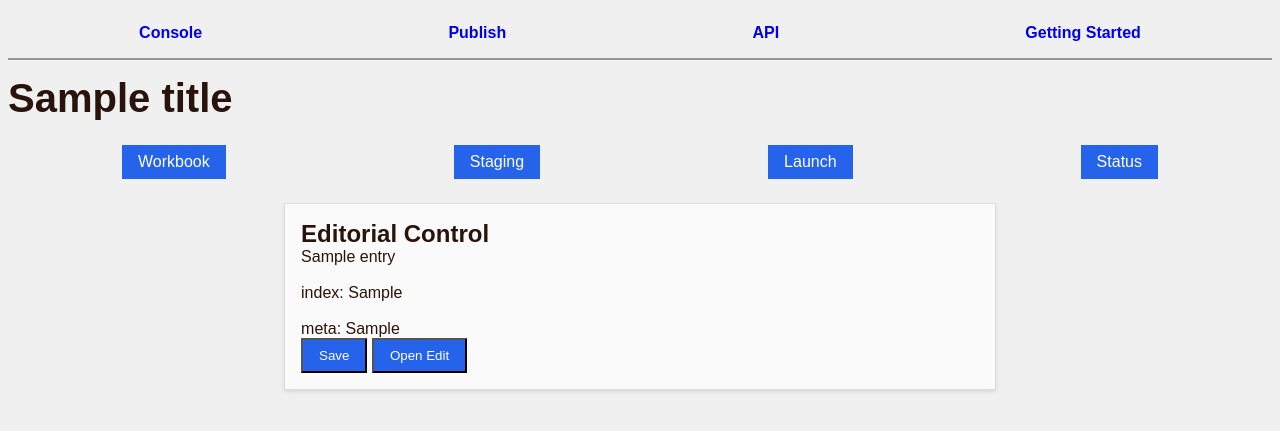
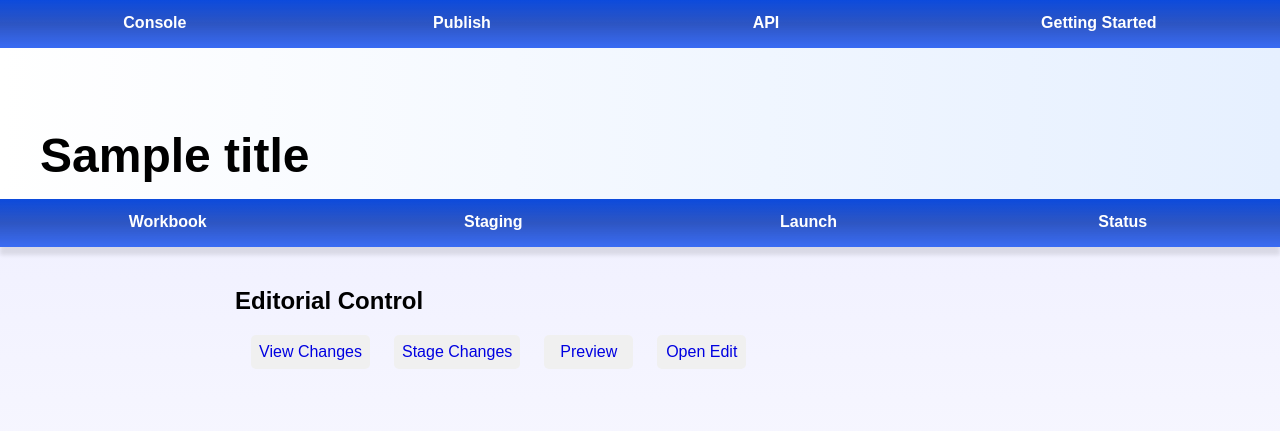
Before and after one commit to SamReynoso/outpostCMS, a Python web app: template templates/publish/workbook.html in a window 1280 px wide. Shown: the top 431 px of the page. Run offline with Jinja, Linux system fonts and the light colour scheme; the template is opened without the code that fills it: most values are stand-ins (such as "Sample title", 1, 10 or a date in 2020).

Commit message:
Style change.
Signed-off-by: Sam Reynoso <sam@ozprealpha.com>

```diff
--- a/templates/base.html
+++ b/templates/base.html
@@ -6,58 +6,69 @@
     }
 
     :root {
-      --margin: 1rem;
       --border-radius: 5px;
-      --background-color: rgb(249, 249, 249);
+      --box-shadow: 0 4px 8px rgba(0, 0, 0, 0.1);
     }
 
     html * {
-      margin: 0;
-      padding: 0;
       box-sizing: border-box;
     }
 
     body {
-      color: rgb(40, 20, 10);
-      background-color: rgb(240, 240, 240);
+      color: rgb(0, 0, 0);
       font-size: 16px;
       font-family: Arial, sans-serif;
+      background: linear-gradient(to bottom, rgb(235, 235, 255), rgb(255, 255, 255)) no-repeat center center fixed;
+      margin: 0;
+      padding: 0;
     }
 
     nav {
+      margin: 0;
       display: flex;
       justify-content: space-around;
-      padding: .5rem;
-      margin: .5rem;
-      border-bottom: 2px solid rgb(150, 150, 150)
+      background-color: rgba(12, 74, 240, 0.8);
+      background-image: linear-gradient(to bottom, rgb(12, 74, 220), rgba(0, 0, 0, 0.2), transparent);
+      align-items: center;
+      height: 3rem;
+      box-shadow: 0 8px 4px rgba(0, 0, 0, 0.1);
 
     }
 
     nav a {
+      color: rgb(255, 255, 255);
       text-decoration: none;
       font-weight: bold;
-      padding: 0.5rem 1rem;
-      border-radius: var(--border-radius);
+      text-align: center;
+      padding: .9rem 1rem;
       transition: background-color 0.3s;
+      height: 100%;
+      min-width: 10ch;
+      transition: all 0.3s;
     }
 
 
     nav a:hover {
+      box-shadow: 0 4px 8px rgba(220, 255, 255, 0.2);
+    }
+
+    nav a:active {
+      box-shadow: 0 4px 8px rgba(0, 0, 0, 0.2);
     }
 
     h1 {
-      font-size: 2.5rem;
-      margin: 1rem .5rem;
+      color: black;;
+      font-size: 3rem;
+      background: linear-gradient(to right, rgb(255, 255, 255), rgb(230, 240, 255));
+      margin: 0;
+      padding: 5rem 0 1rem 2.5rem;
+      width: 100%;
     }
 
     section {
-      background-color: rgb(250, 250, 250);
-      max-width: 80ch;
-      padding: 1rem;
-      margin: 1rem auto;
-      border: 1px solid rgb(221, 221, 221);
-      border-radius: var(--border-radius);
-      box-shadow: 0 2px 4px rgba(0, 0, 0, 0.1);
+      max-width: 100ch;
+      margin: 2.5rem auto;
+      padding-left: 2.5rem;
     }
 
     table {
@@ -70,23 +81,62 @@
       width: 95%;
     }
 
-    th, td {
+    details {
+      padding: .2rem;
+      border-radius: 5px;
+      box-shadow: inset 0 0 5px rgba(0, 0, 0, .3);
+      margin-bottom: 0.5rem;
     }
 
+    details summary {
+      background-color: rgb(255, 255, 255);
+      cursor: pointer;
+      padding: 14px 1rem;
+      border: 1px solid rgb(205, 205, 205);
+      border-radius: 5px;
+      box-shadow: 1px 1px 2px rgba(0, 0, 0, 0.1);
+      transition: all 0.1s ease;
+    }
+
+    details summary:hover {
+      background-color: rgb(242, 242, 242);
+      box-shadow: 1px 1px 2px rgba(0, 0, 0, 0.3);
+    }
+
+
     dl{
-      color: rgb(51, 51, 51);
-      line-height: 1.4;
       font-size: 0.9rem;
       display: grid;
       grid-template-columns: max-content 1fr;
       gap: 0.25rem 1rem;
-      background: rgb(239, 239, 239);
       padding: 0.5rem;
-      border: 1px solid rgb(221, 221, 221);
-      border-bottom: 3px solid rgb(106, 106, 106);
-      border-radius: var(--border-radius);
-      box-shadow: 0 2px 4px rgba(0, 0, 0, 0.1);
+      margin: 1rem;
       white-space: nowrap;
+    }
+
+    .sidebar {
+      display: flex;
+      gap: 1.5rem;
+      margin: 1rem;
+    }
+
+    .sidebar a {
+      color: rgb(0, 0, 225);
+      text-decoration: none;
+      text-align: center;
+      background-color: rgb(240, 240, 240);
+      min-width: 10ch;
+      padding: 0.5rem;
+      border-radius: 5px;
+      transition: background-color 0.3s;
+    }
+
+    .sidebar a:hover {
+      background-color: rgb(220, 220, 220);
+    }
+
+    .sidebar a:active {
+      background-color: rgb(170, 170, 170);
     }
 
     dt {
@@ -101,24 +151,6 @@
     }
 
 
-    details {
-      background: rgb(255, 255, 255);
-      margin-bottom: .1rem;
-    }
-
-    details summary {
-      font-size: 1.2rem;
-      font-weight: bold;
-      cursor: pointer;
-      padding: 0.7rem 1rem;
-      background-color: rgb(250, 250, 250);
-      border-bottom: 1px solid #ccc;
-    }
-
-    details summary:hover {
-      background-color: rgb(240, 240, 240);
-    }
-
     .meta-form {
       display: flex;
       flex-direction: column;
@@ -128,7 +160,6 @@
       margin: 1.5rem auto;
       padding: 1rem;
       border: 1px solid rgb(205, 205, 205);
-      border-radius: var(--border-radius);
     }
 
     .meta-form label {
@@ -143,7 +174,6 @@
     .meta-form textarea {
       padding: 0.5rem;
       border: 1px solid #ccc;
-      border-radius: var(--border-radius);
     }
 
     .meta-form .checkbox {
@@ -157,14 +187,9 @@
       background: #007acc;
       color: #fff;
       border: none;
-      border-radius: var(--border-radius);
       cursor: pointer;
     }
 
-    td {
-      border: 1px solid rgb(221, 221, 221);
-      background-color: rgb(150, 150, 150);
-    }
 
     aside.actions {
       display: flex;
@@ -179,18 +204,19 @@
       background-color: rgb(37, 99, 235);
       color: #fff;
       text-decoration: none;
-      border-radius: var(--border-radius);
       transition: background-color 0.3s;
+      border-radius: 5px;
     }
 
     .btn:hover {
       background-color: rgb(29, 78, 216);
     }
+
     pre.response-box {
       background-color: rgb(240, 240, 240);
       padding: 1rem;
       height: 30vh;
-      border-radius: var(--border-radius);
+      border-radius: 5px;
       overflow-x: auto;
       white-space: pre-wrap;
       word-wrap: break-word;
@@ -207,6 +233,11 @@
   </nav>
   <main>
       <h1>{{ title }}</h1>
+
+    {% block nav%}
+    <nav>
+    </nav>
+    {% endblock %}
     {% block content %}{% endblock %}
   </main>
 </body>
--- a/templates/publish/base.html
+++ b/templates/publish/base.html
@@ -1,12 +1,15 @@
 {% extends "base.html" %}
+
+{% block nav%}
+<nav>
+  <a href="/publish/">Workbook</a>
+  <a href="/publish/staging/">Staging</a>
+  <a href="/publish/launch/">Launch</a>
+  <a href="/publish/status">Status</a>
+</nav>
+{% endblock %}
 {% block content %}
 
-<aside class="actions">
-  <a class="btn" href="/publish/">Workbook</a>
-  <a class="btn" href="/publish/staging/">Staging</a>
-  <a class="btn" href="/publish/launch/">Launch</a>
-  <a class="btn" href="/publish/status">Status</a>
-</aside>
 
 
 {% block publish %}
--- a/templates/publish/workbook.html
+++ b/templates/publish/workbook.html
@@ -1,22 +1,12 @@
 {% extends "publish/base.html" %}
 {% block publish %}
-
 <section>
   <h2>Editorial Control</h2>
-
-    <p>
-      {{ entry }}
-    </p>
-    <br>
-    <p>
-      index: {{ index_diff }}
-    </p>
-    <br>
-    <p>
-      meta: {{ meta_diff}}
-    </p>
-
-    <button class="btn">Save</button>
-    <button class="btn">Open Edit</button>
+  <aside class="sidebar">
+    <a href="#">View Changes</a>
+    <a href="#">Stage Changes</a>
+    <a href="#">Preview</a>
+    <a href="#">Open Edit</a>
+  </aside>
 </section>
 {% endblock %}
```
Also changed, not shown: templates/console.html (+13 -21 lines), templates/home.html (+0 -9 lines), 2 other files.
